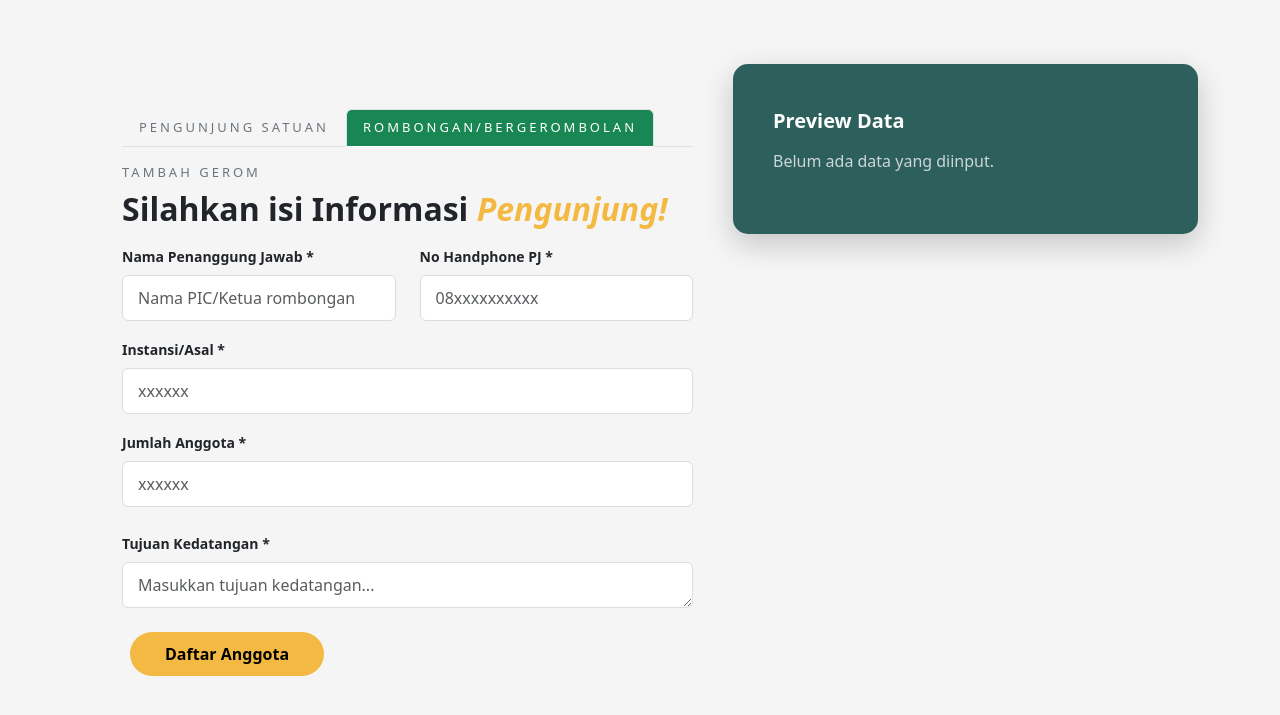
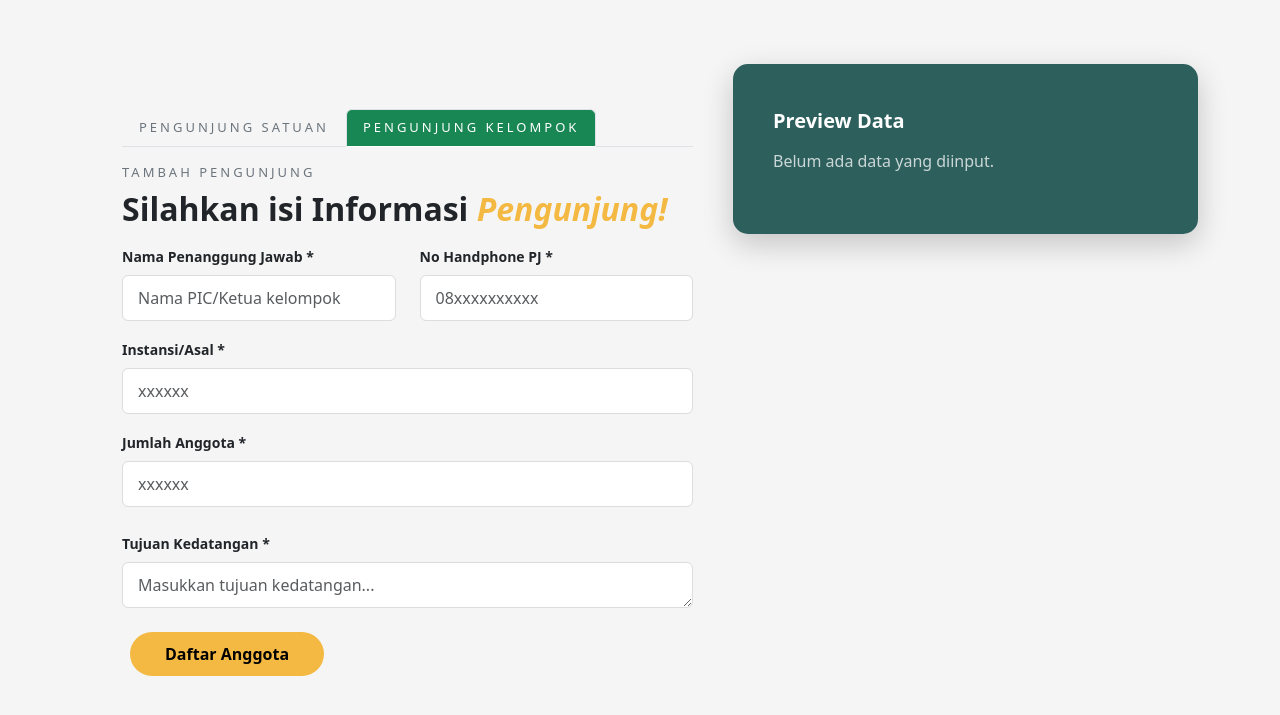
Before and after one commit to LuluKhaira/Buku-Tamu, a PHP site: page /asset/tambah_tim.php in a window 1280 px wide. Shown: the top 715 px of the page. Run offline with PHP 8.4, Linux system fonts and the light colour scheme.

Commit message:
update trakhir frontend

```diff
--- a/Nav_Side_Bar/nav_tambah.php
+++ b/Nav_Side_Bar/nav_tambah.php
@@ -7,7 +7,7 @@
 
    <a href="tambah_tim.php" class="nav-link text-uppercase <?php echo (isset($active) && $active == 'rombongan') ? 'active bg-success text-white' : 'text-secondary'; ?>"
       style="letter-spacing: 3px; font-size: 13px; font-weight: 500;">
-      Rombongan/Bergerombolan
+      Pengunjung Kelompok
    </a>
 
 </nav>
--- a/asset/tambah_tim.php
+++ b/asset/tambah_tim.php
@@ -21,7 +21,7 @@
                         <?php $active = 'rombongan'; ?>
                         <?php include '../Nav_Side_Bar/nav_tambah.php'; ?>
                         <p class="text-uppercase text-secondary mb-2"
-                            style="letter-spacing: 3px; font-size: 13px; font-weight: 500;">TAMBAH gerom</p>
+                            style="letter-spacing: 3px; font-size: 13px; font-weight: 500;">TAMBAH PENGUNJUNG</p>
                         <h2 class="fw-bold mb-0">
                             Silahkan isi Informasi <span style="color: #f4b942; font-style: italic;">Pengunjung!</span>
                         </h2>
@@ -32,7 +32,7 @@
                             <div class="col-md-6 mb-3">
                                 <label class="form-label small fw-semibold">Nama Penanggung Jawab *</label>
                                 <input type="text" name="pengunjung" class="form-control"
-                                    placeholder="Nama PIC/Ketua rombongan" required>
+                                    placeholder="Nama PIC/Ketua kelompok" required>
                             </div>
 
                             <div class="col-md-6 mb-3">
```
Also changed, not shown: dashboard_staffTU/beranda.php (+11 -5 lines).
